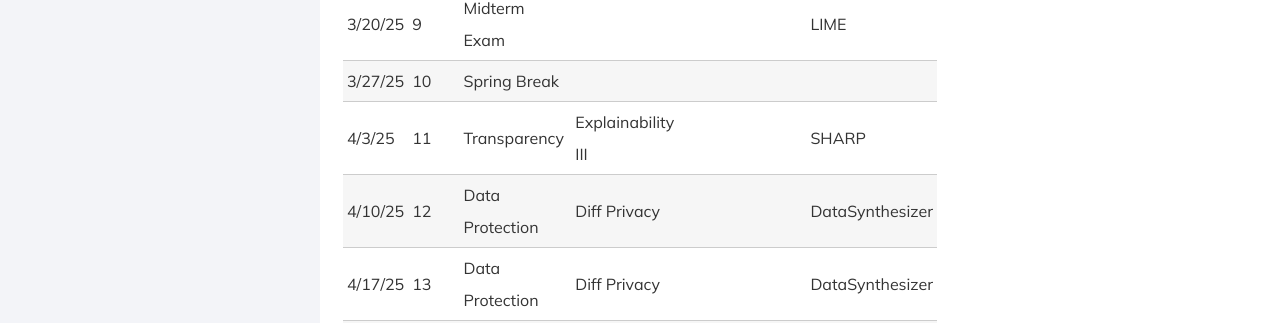
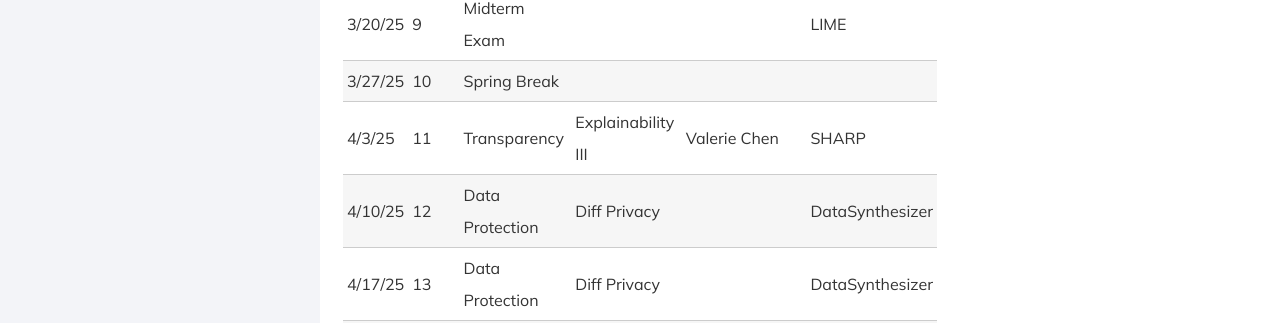
Before and after one commit to DataResponsibly/rds25, a Jekyll site: the page built from modules/ds_ua_202/_posts/2000-01-01-DS-UA-202.md, in a window 1280 px wide. Shown: the part 903-1226 px from the top of the page. Built offline with Jekyll 4.4.1, drawn with Linux system fonts in a browser that asks for light colours; nearby versions of some CDN libraries.

Commit message:
updated guest

```diff
--- a/modules/ds_ua_202/_posts/2000-01-01-DS-UA-202.md
+++ b/modules/ds_ua_202/_posts/2000-01-01-DS-UA-202.md
@@ -20,7 +20,7 @@ title: DS-UA 202
 | 3/13/25    | 8    | Transparency    | Ads               |                            | SHAP               |
 | 3/20/25    | 9    | Midterm Exam    |                   |                              | LIME               |
 | 3/27/25    | 10   | Spring Break    |                   |                              |                    |
-| 4/3/25     | 11   | Transparency    | Explainability III|                               | SHARP              |
+| 4/3/25     | 11   | Transparency    | Explainability III| Valerie Chen                              | SHARP              |
 | 4/10/25    | 12   | Data Protection | Diff Privacy      |                              | DataSynthesizer    |
 | 4/17/25    | 13   | Data Protection | Diff Privacy      |                              | DataSynthesizer    |
 | 4/24/25    | 14   | Data Protection | Applied Ethics    |                              | Final Review       |
```
Also changed, not shown: 4 other files.
